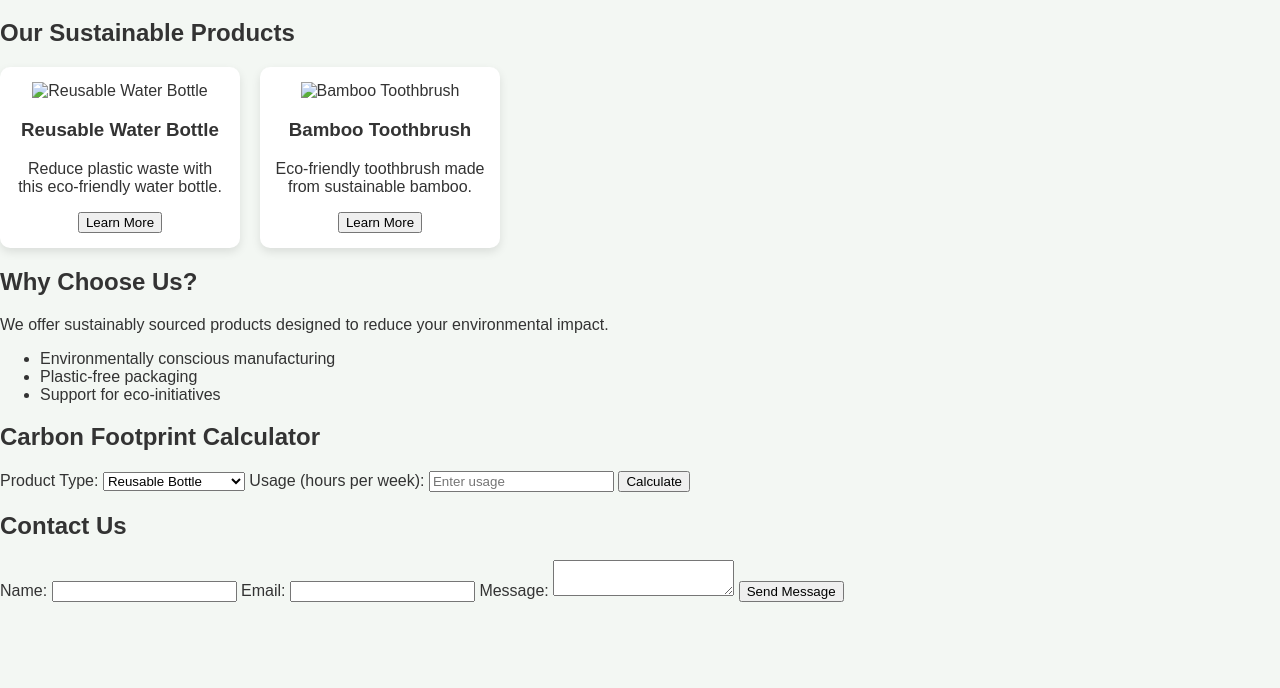
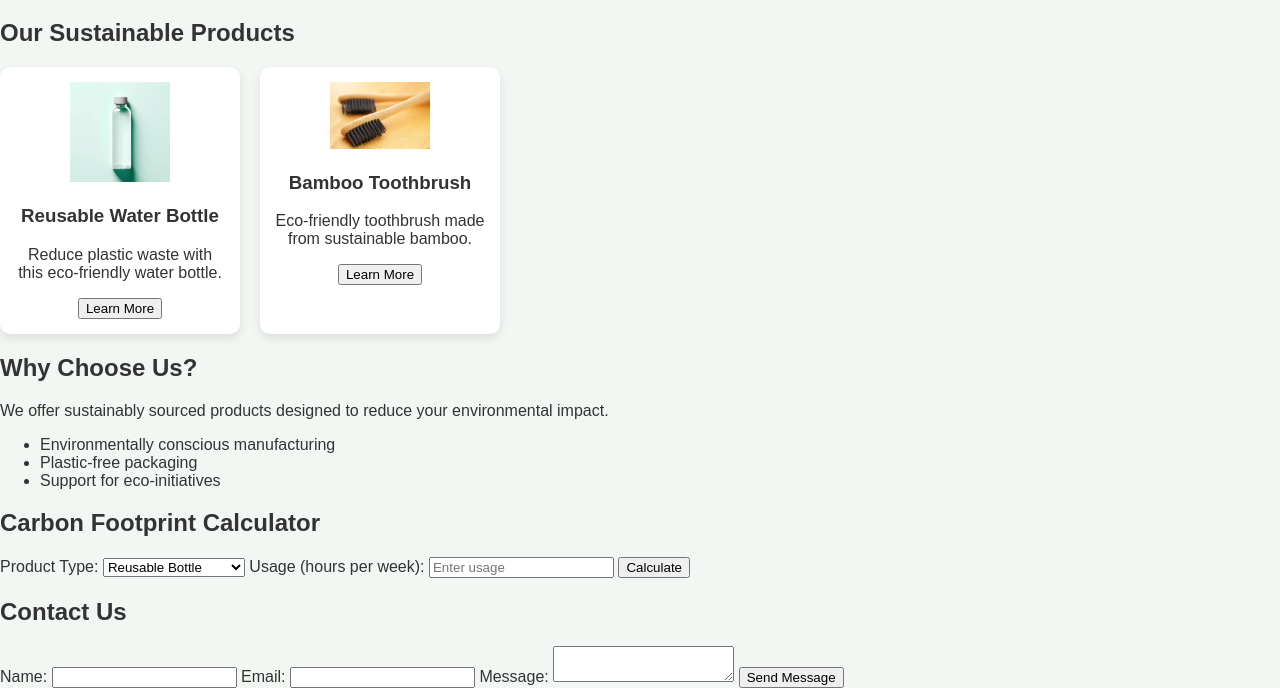
Before and after one commit to shishirsaurav/Task, a plain HTML site: page index.html in a window 1280 px wide. Shown: the part 188-876 px from the top of the page. Before the commit the page ends 800 px from the top, so only its background shows below. Drawn offline with Linux system fonts and the light colour scheme.

Commit message:
index.html

```diff
--- a/index.html
+++ b/index.html
@@ -23,13 +23,13 @@
         <h2>Our Sustainable Products</h2>
         <div class="product-list">
             <div class="product">
-                <img src="images/product1.webp" alt="Reusable Water Bottle">
+                <img src="product1.webp" alt="Reusable Water Bottle">
                 <h3>Reusable Water Bottle</h3>
                 <p>Reduce plastic waste with this eco-friendly water bottle.</p>
                 <button>Learn More</button>
             </div>
             <div class="product">
-                <img src="images/product2.webp" alt="Bamboo Toothbrush">
+                <img src="product2.webp" alt="Bamboo Toothbrush">
                 <h3>Bamboo Toothbrush</h3>
                 <p>Eco-friendly toothbrush made from sustainable bamboo.</p>
                 <button>Learn More</button>
```
